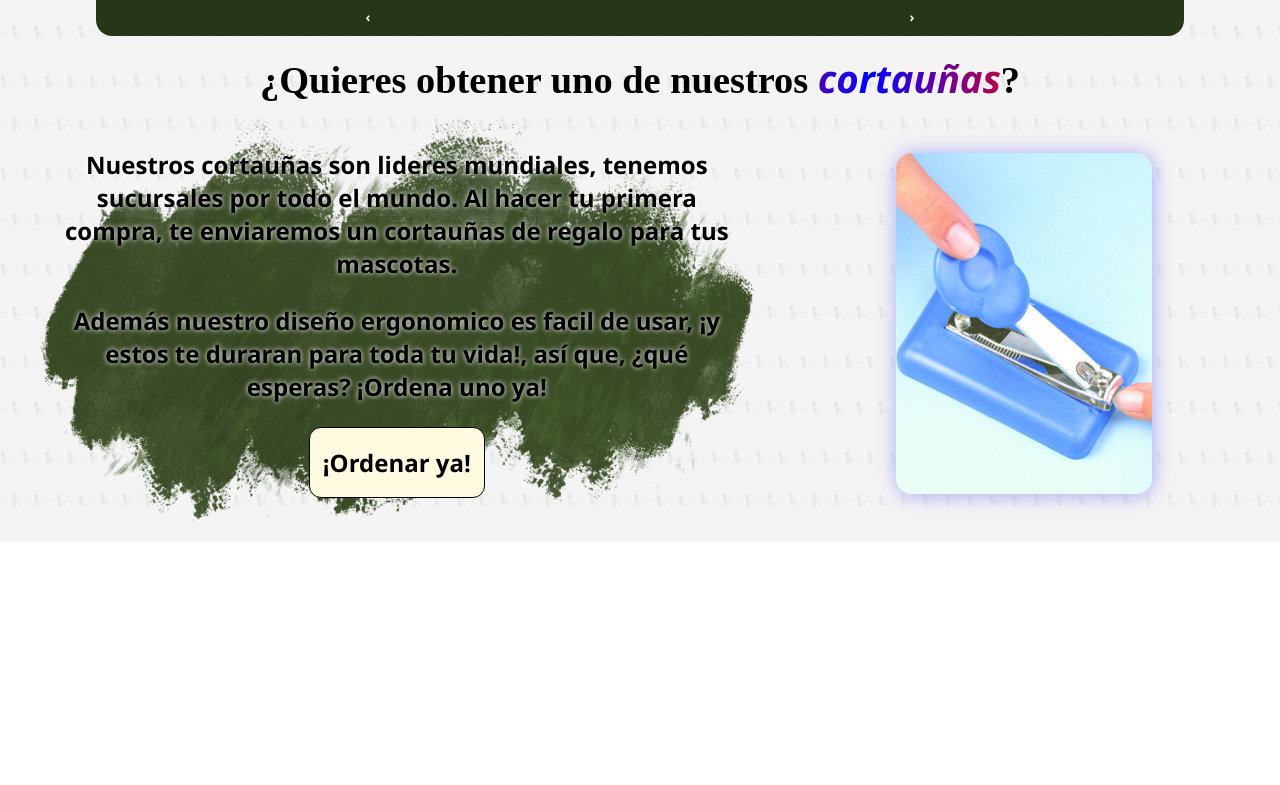
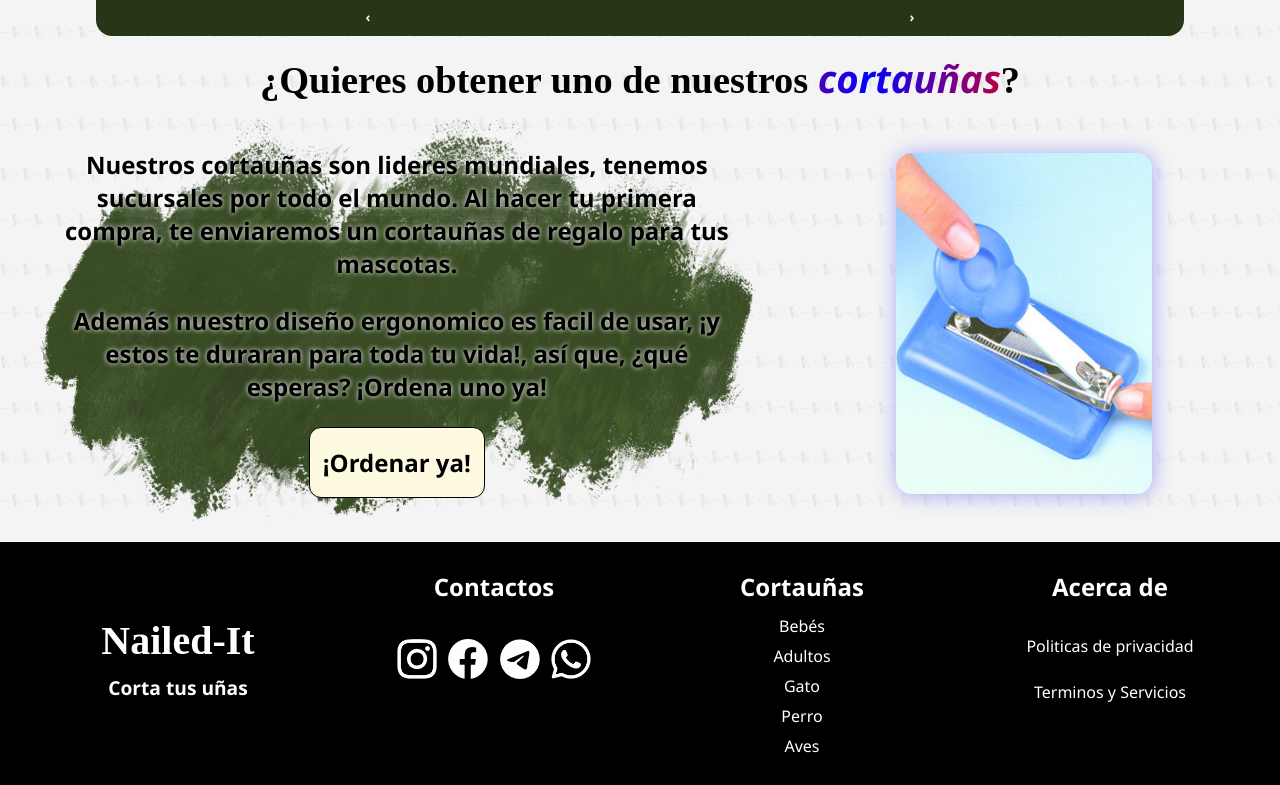
Before and after one commit to WalterRB28/ParcialReact, a React (Vite) app: page / in a window 1280 px wide. Shown: the part 1965-2750 px from the top of the page. Before the commit the page ends 2507 px from the top, so only its background shows below. Built offline with nearby package versions, Linux system fonts and the light colour scheme.

Commit message:
Terminando parcial en React

```diff
--- a/src/App.jsx
+++ b/src/App.jsx
@@ -9,6 +9,7 @@
 import imagenFinal from './assets/Products/productoFinal.png';
 import Modal from './components/Modal/Modal.jsx';
 import Promo from './components/Promo/Promo.jsx';
+import Footer from './components/Footer/Footer.jsx';
 
 
 function App() {
@@ -203,7 +204,7 @@
 				</div>
 			</div>
 
-
+			<Footer/>
 		</>
 	);
 }
--- /dev/null
+++ b/src/components/Footer/Footer.css
@@ -0,0 +1,167 @@
+.footer {
+  background-color: black;
+  color: white;
+  display: flex;
+  flex-direction: column;
+  padding: 1em;
+  justify-content: center;
+  align-items: center;
+}
+
+.brand-footer {
+  display: flex;
+  flex-direction: column;
+  align-items: center;
+  margin: 0.5em;
+  width: 100%;
+}
+
+.brand-footer h2 {
+  font-size: 4em;
+  font-family: Constantia, "Times New Roman", Courier, monospace;
+}
+
+.brand-footer h3 {
+  font-size: 1.75em;
+  margin: 0.5em;
+}
+
+/*Contact*/
+.contact-footer {
+  display: flex;
+  flex-direction: column;
+  align-items: center;
+  width: 100%;
+  border-top: 1px dotted;
+}
+
+.contact-footer h2 {
+  margin-top: 0.5em;
+}
+
+.contact-footer ul {
+  list-style: none;
+  display: grid;
+  grid-template-columns: repeat(4, 1fr);
+  margin: 0.5em;
+}
+
+.contact-footer ul li {
+  border-radius: 0.25em;
+  padding: 0.25em 0.35em;
+}
+
+.contact-footer ul li img {
+  width: 40px;
+  border-radius: 0.25em;
+  transition: 0.5s;
+}
+
+.contact-footer ul li img:hover {
+  transform: scale(1.1);
+}
+
+/*Products*/
+.products-footer {
+  display: flex;
+  flex-direction: column;
+  align-items: center;
+  width: 100%;
+  border-top: 1px dotted;
+}
+
+.products-footer h2 {
+  margin-top: 0.5em;
+}
+
+.products-footer ul {
+  list-style: none;
+  display: flex;
+  flex-direction: column;
+  align-items: center;
+  margin: 0.5em;
+}
+
+.products-footer ul li {
+  padding: 0.25em;
+}
+
+.products-footer ul li a {
+  color: white;
+  text-decoration: none;
+  transition: 0.5s;
+}
+
+.products-footer ul li a:hover {
+  color: yellow;
+}
+
+/*Info*/
+.info-footer {
+  display: flex;
+  flex-direction: column;
+  align-items: center;
+  width: 100%;
+  border-top: 1px dotted;
+}
+
+.info-footer ul {
+  list-style: none;
+  display: flex;
+  flex-direction: column;
+  align-items: center;
+  margin: 0.5em;
+}
+
+.info-footer ul li {
+  margin: 0.5em;
+  padding: 0.25em;
+}
+
+.info-footer ul li a {
+  color: white;
+  text-decoration: none;
+  transition: 0.5s;
+}
+
+.info-footer ul li a:hover {
+  color: yellow;
+}
+
+.info-footer h2 {
+  margin: 0.5em;
+}
+
+@media (min-width: 768px) {
+  .footer {
+    flex-direction: row;
+    align-items: unset;
+  }
+
+  .brand-footer {
+    justify-content: center;
+  }
+
+  .brand-footer h2 {
+    font-size: 2.5em;
+  }
+
+  .brand-footer h3 {
+    font-size: 1.2em;
+  }
+
+  .contact-footer {
+    border-top: none;
+  }
+
+  .contact-footer ul li img {
+    margin-top: 1.5em;
+  }
+  .products-footer {
+    border-top: none;
+  }
+
+  .info-footer {
+    border-top: none;
+  }
+}
--- /dev/null
+++ b/src/components/Footer/Footer.jsx
@@ -0,0 +1,50 @@
+import './Footer.css'
+import Instagram from '../../assets/Icons/instagramIcon.png';
+import Facebook from '../../assets/Icons/facebookIcon.png';
+import Telegram from '../../assets/Icons/telegramIcon.png';
+import WhatsApp from '../../assets/Icons/whatsappIcon.png';
+
+
+const Footer = ({ }) => {
+	return (
+		<>
+			<footer className="footer">
+				<section className="brand-footer">
+					<h2>Nailed-It</h2>
+					<h3>Corta tus uñas</h3>
+				</section>
+
+				<section className="contact-footer">
+					<h2>Contactos</h2>
+					<ul>
+						<li><a href="#"><img src={Instagram} alt="social_media" /></a></li>
+						<li><a href="#"><img src={Facebook} alt="social_media" /></a></li>
+						<li><a href="#"><img src={Telegram} alt="social_media" /></a></li>
+						<li><a href="#"><img src={WhatsApp} alt="social_media" /></a></li>
+					</ul>
+				</section>
+
+				<section className="products-footer">
+					<h2>Cortauñas</h2>
+					<ul>
+						<li><a href="#">Bebés</a></li>
+						<li><a href="#">Adultos</a></li>
+						<li><a href="#">Gato</a></li>
+						<li><a href="#">Perro</a></li>
+						<li><a href="#">Aves</a></li>
+					</ul>
+				</section>
+
+				<section className="info-footer">
+					<h2>Acerca de</h2>
+					<ul>
+						<li><a href="#">Politicas de privacidad</a></li>
+						<li><a href="#">Terminos y Servicios</a></li>
+					</ul>
+				</section>
+			</footer>
+		</>
+	);
+};
+
+export default Footer;
--- a/src/components/Modal/Modal.jsx
+++ b/src/components/Modal/Modal.jsx
@@ -1,32 +1,32 @@
 import './Modal.css'
 const Modal = ({ }) => {
     return (
-        <section class="form-update">
+        <section className="form-update">
             <h3>Registrate con <i class="word">nosotros</i>!</h3>
-            <form class="actual-form" action="" id="form">
+            <form className="actual-form" action="" id="form">
 
-              <div class="form-area">
+              <div className="form-area">
                 <label for="name">Nombre</label>
                 <input type="text" id="name" name="name" required/>
-                <label class="bad-response">Informacion Incorrecta</label>
+                <label className="bad-response">Informacion Incorrecta</label>
               </div>
 
-              <div class="form-area">
+              <div className="form-area">
                 <label for="last-name">Apellido</label>
                 <input type="text" id="last-name" name="last-name"/>
               </div>
 
-              <div class="form-area">
+              <div className="form-area">
                 <label for="email">Correo Electrónico</label>
                 <input type="email" id="email" name="email" required/>
               </div>
 
-              <div class="form-area">
+              <div className="form-area">
                 <label for="phone-number">Número de Celular</label>
                 <input type="text" id="phone-number" name="phone-number" pattern="[0-9]{8}"/>
               </div>
 
-              <input class="button-send" type="submit" value="Send"/>
+              <input className="button-send" type="submit" value="Send"/>
             </form>
         </section>
     );
```
Also changed, not shown: src/components/Information/Information.jsx (deleted, +0 -9 lines), src/components/Information/Information.css (deleted).
